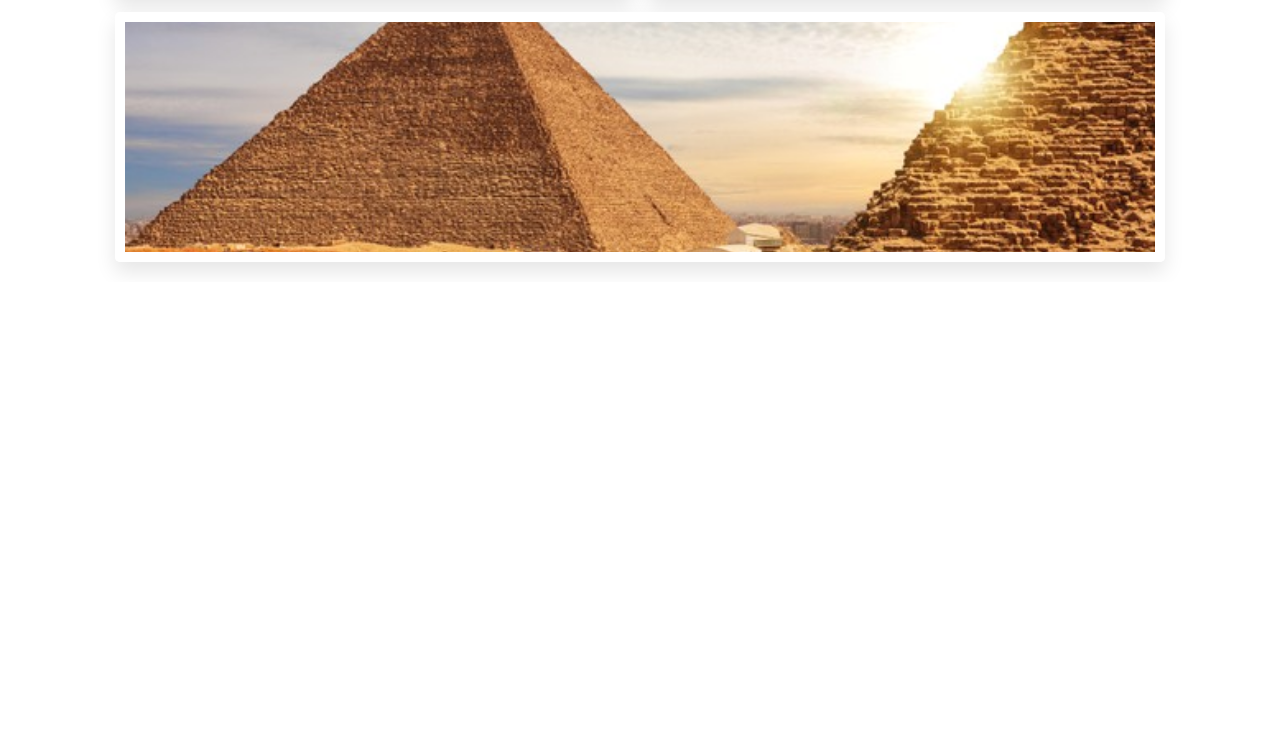
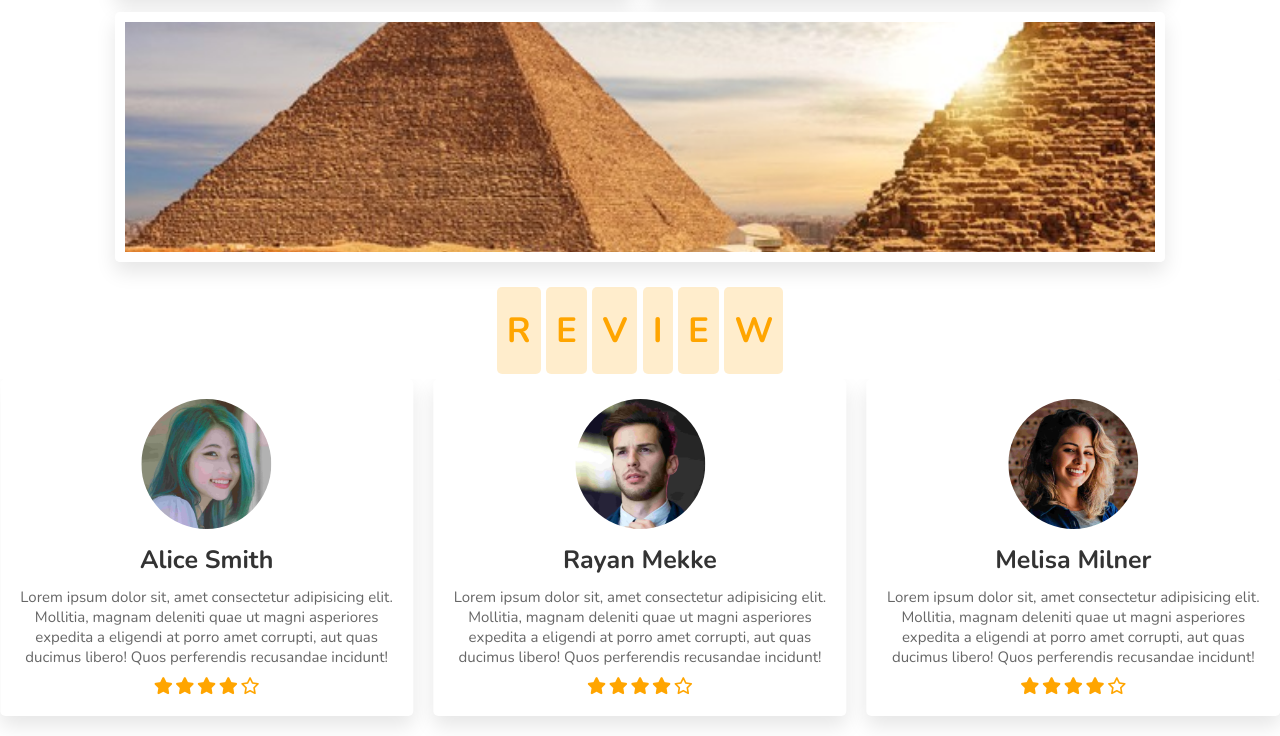
Before and after one commit to SHERVINES/Travel-Agency-website-with-js, a plain HTML site: page index.html in a window 1280 px wide. Shown: the part 4597-5333 px from the top of the page. Before the commit the page ends 4879 px from the top, so only its background shows below. Drawn offline with nearby package versions, Linux system fonts and the light colour scheme.

Commit message:
review section

```diff
--- a/index.html
+++ b/index.html
@@ -10,6 +10,8 @@
     <link rel="stylesheet" href="style.css">
     <!-- font awesome -->
     <link rel="stylesheet" href="https://cdnjs.cloudflare.com/ajax/libs/font-awesome/6.1.2/css/all.min.css">
+
+    <link rel="stylesheet" href="https://cdn.jsdelivr.net/npm/swiper@8/swiper-bundle.min.css" />
 </head>
 
 <body>
@@ -372,7 +374,90 @@
             </div>
         </div>
     </section>
+    <div class="review" id="review">
+        <h1 class="heading">
+            <span>R</span>
+            <span>e</span>
+            <span>v</span>
+            <span>i</span>
+            <span>e</span>
+            <span>w</span>
+        </h1>
+        <div class="swiper review-slider">
+            <div class="swiper-wrapper">
+                <div class="swiper-slide">
+                    <div class="box">
+                        <img src="./images/pic1.png" alt="person">
+                        <h3>Melisa Milner</h3>
+                        <p>Lorem ipsum dolor sit, amet consectetur adipisicing elit. Mollitia, magnam deleniti quae ut
+                            magni asperiores expedita a eligendi at porro amet corrupti, aut quas ducimus libero! Quos
+                            perferendis recusandae incidunt!</p>
+                        <div class="stars">
+                            <i class="fas fa-star"></i>
+                            <i class="fas fa-star"></i>
+                            <i class="fas fa-star"></i>
+                            <i class="fas fa-star"></i>
+                            <i class="far fa-star"></i>
+                        </div>
+                    </div>
+
+                </div>
+                <div class="swiper-slide">
+                    <div class="box">
+                        <img src="./images/pic2.png" alt="person">
+                        <h3>John Doe</h3>
+                        <p>Lorem ipsum dolor sit, amet consectetur adipisicing elit. Mollitia, magnam deleniti quae ut
+                            magni asperiores expedita a eligendi at porro amet corrupti, aut quas ducimus libero! Quos
+                            perferendis recusandae incidunt!</p>
+                        <div class="stars">
+                            <i class="fas fa-star"></i>
+                            <i class="fas fa-star"></i>
+                            <i class="fas fa-star"></i>
+                            <i class="fas fa-star"></i>
+                            <i class="far fa-star"></i>
+                        </div>
+                    </div>
+
+                </div>
+                <div class="swiper-slide">
+                    <div class="box">
+                        <img src="./images/pic3.png" alt="person">
+                        <h3>Alice Smith</h3>
+                        <p>Lorem ipsum dolor sit, amet consectetur adipisicing elit. Mollitia, magnam deleniti quae ut
+                            magni asperiores expedita a eligendi at porro amet corrupti, aut quas ducimus libero! Quos
+                            perferendis recusandae incidunt!</p>
+                        <div class="stars">
+                            <i class="fas fa-star"></i>
+                            <i class="fas fa-star"></i>
+                            <i class="fas fa-star"></i>
+                            <i class="fas fa-star"></i>
+                            <i class="far fa-star"></i>
+                        </div>
+                    </div>
+
+                </div>
+                <div class="swiper-slide">
+                    <div class="box">
+                        <img src="./images/pic4.png" alt="person">
+                        <h3>Rayan Mekke</h3>
+                        <p>Lorem ipsum dolor sit, amet consectetur adipisicing elit. Mollitia, magnam deleniti quae ut
+                            magni asperiores expedita a eligendi at porro amet corrupti, aut quas ducimus libero! Quos
+                            perferendis recusandae incidunt!</p>
+                        <div class="stars">
+                            <i class="fas fa-star"></i>
+                            <i class="fas fa-star"></i>
+                            <i class="fas fa-star"></i>
+                            <i class="fas fa-star"></i>
+                            <i class="far fa-star"></i>
+                        </div>
+                    </div>
+
+                </div>
+            </div>
+        </div>
+    </div>
     <!-- js -->
+    <script src="https://cdn.jsdelivr.net/npm/swiper@8/swiper-bundle.min.js"></script>
     <script src="./script.js"></script>
 </body>
 
--- a/script.js
+++ b/script.js
@@ -38,3 +38,22 @@ videoBtn.forEach((btn) => {
     document.querySelector("#video-slider").src = src;
   });
 });
+let swiper = new Swiper(".review-slider", {
+  spaceBetween: 20,
+  loop: true,
+  autoplay: {
+    delay: 2500,
+    disableOnInteraction: false,
+  },
+  breakpoints: {
+    640: {
+      slidesPerView: 1,
+    },
+    768: {
+      slidesPerView: 2,
+    },
+    1024: {
+      slidesPerView: 3,
+    },
+  },
+});
--- a/style.css
+++ b/style.css
@@ -417,6 +417,37 @@ header .search-bar-container label:hover {
   padding: 0.5rem 0;
 }
 
+.review .review-slider {
+  padding-bottom: 2rem;
+}
+
+.review .box {
+  padding: 2rem;
+  text-align: center;
+  box-shadow: 0 1rem 2rem rgba(0, 0, 0, 0.1);
+  border-radius: .5rem;
+}
+.review .box img {
+  border-radius: 50%;
+  object-fit: cover;
+  width: 13rem;
+  height: 13rem;
+margin-bottom: 1rem;
+}
+.review .box h3 {
+  color: #333;
+  font-size: 2.5rem;
+}
+.review .box p {
+  color: #666;
+  font-size: 1.5rem;
+  padding: 1rem 0;
+}
+.review .box .stars i {
+  font-size: 1.7rem;
+  color: var(--orange);
+}
+
 @media (max-width: 1200px) {
   html {
     font-size: 55%;
```
